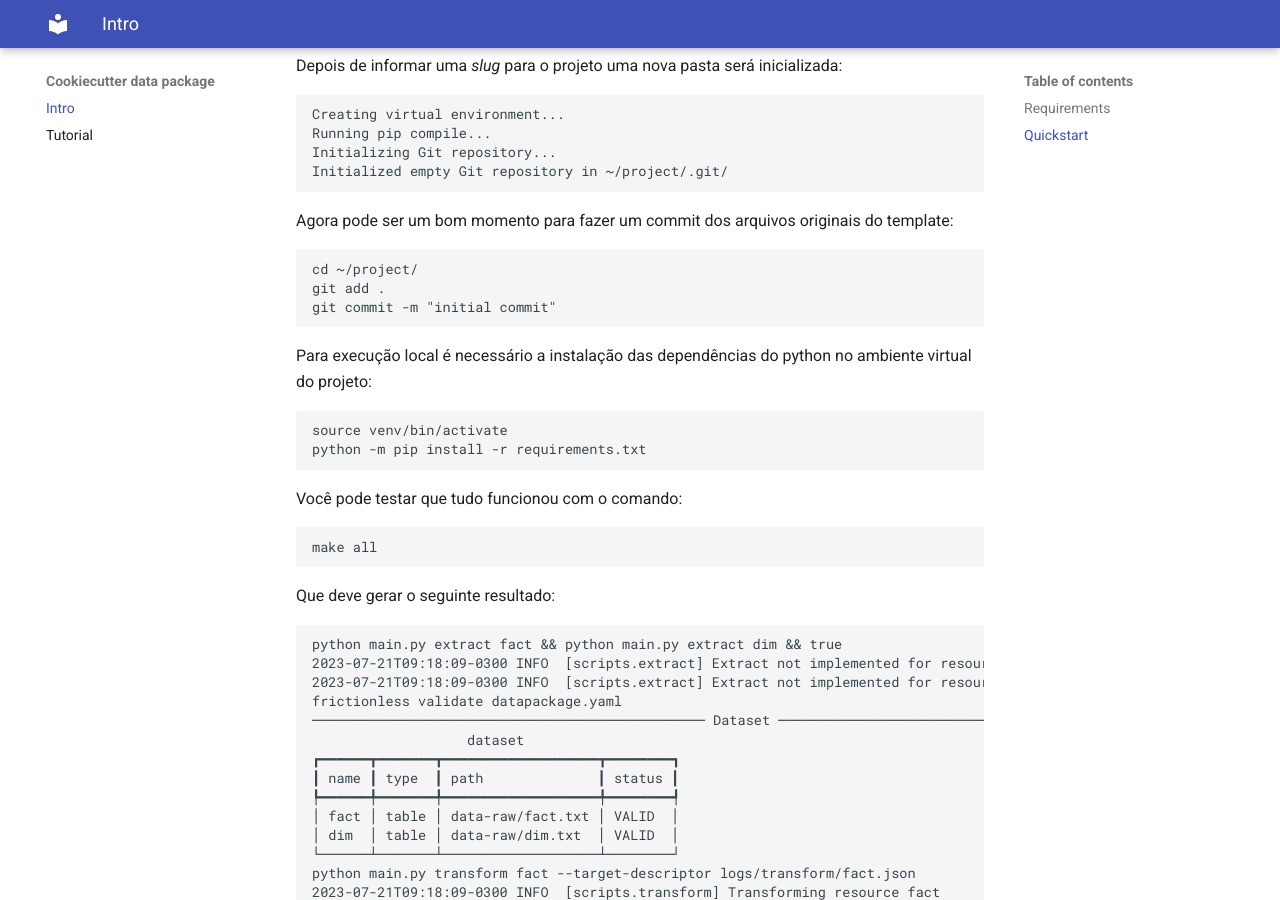
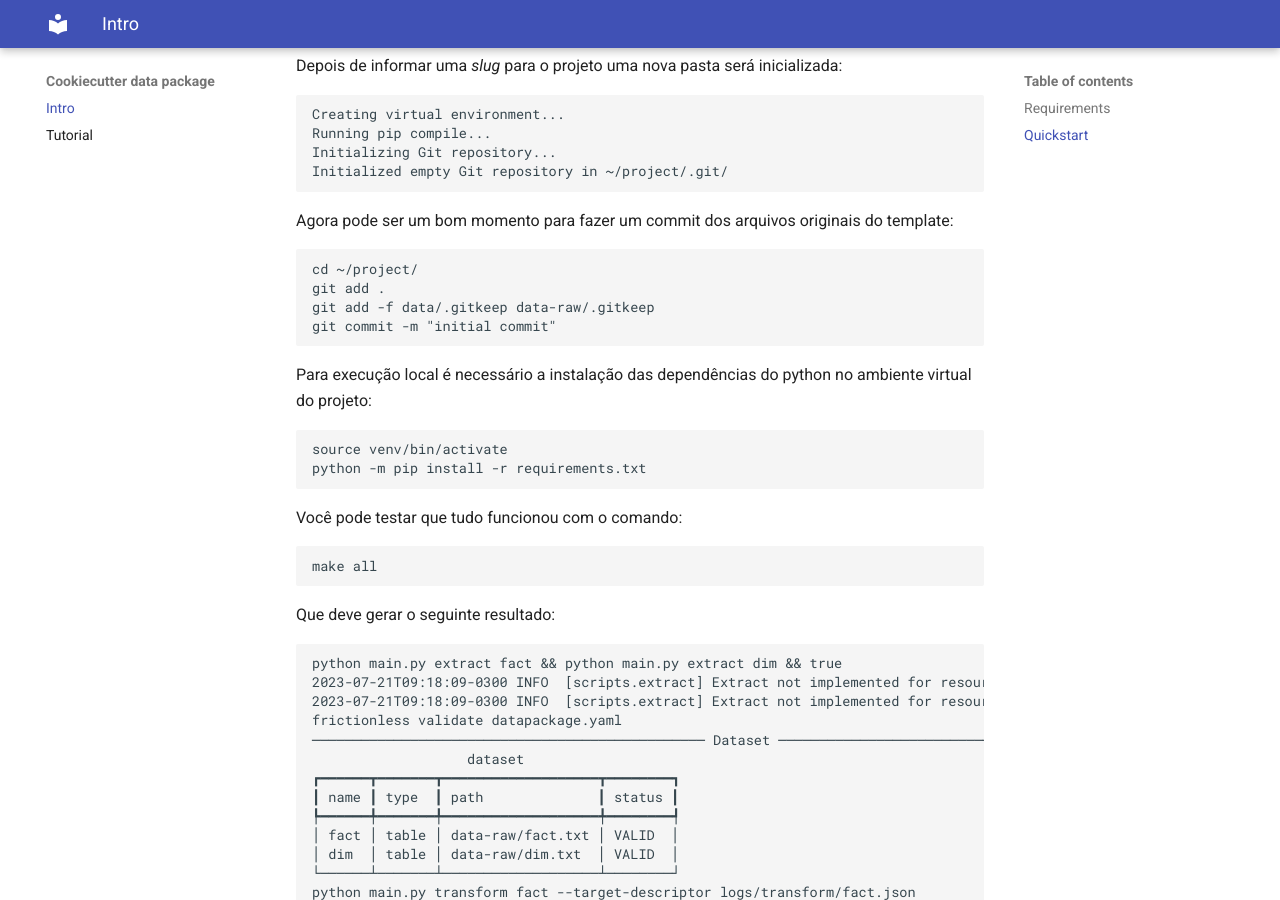
Before and after one commit to splor-mg/cookiecutter-datapackage, an MkDocs documentation site: the page built from docs/index.md, in a window 1280 px wide and 900 px high, scrolled down 683 px. Built offline with MkDocs 1.6.1 and Material for MkDocs 9.7.7, drawn with Linux system fonts in a browser that asks for light colours; the version menu is left out.

Commit message:
adiciona instruções para git add dos arquivos .gitkeep em data/ e data-raw/ (#12)

````diff
--- a/docs/index.md
+++ b/docs/index.md
@@ -37,6 +37,7 @@ Agora pode ser um bom momento para fazer um commit dos arquivos originais do tem
 ```bash
 cd ~/project/
 git add .
+git add -f data/.gitkeep data-raw/.gitkeep
 git commit -m "initial commit"
 ```
 
````
